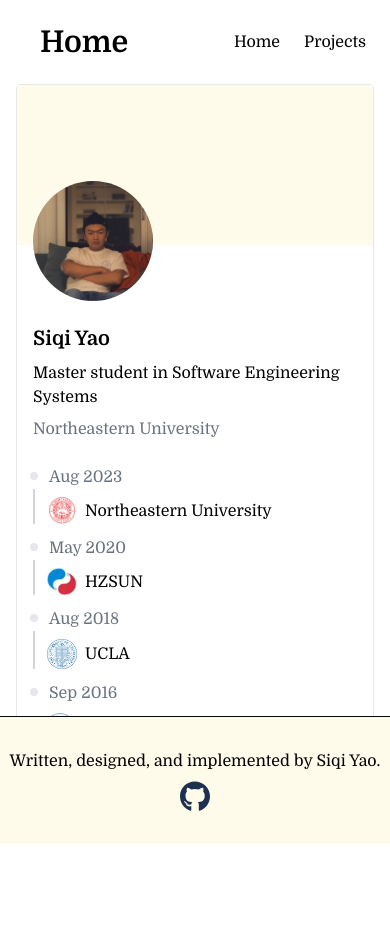
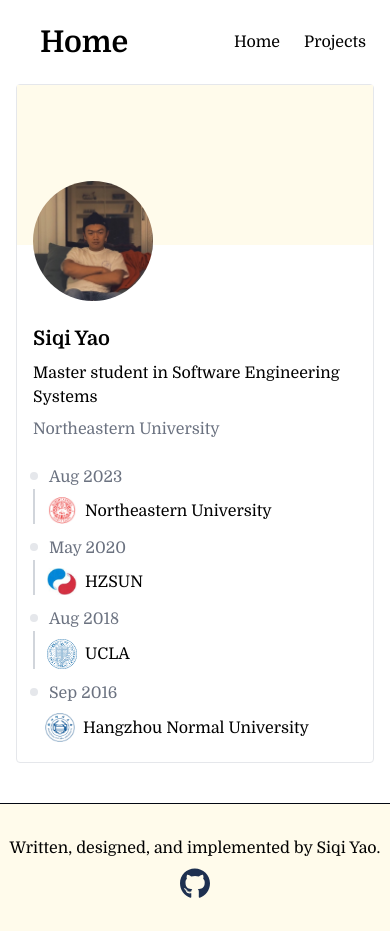
Before and after one commit to CKYWEB/siqiyao, a Next.js app: page / in a window 390 px wide. Before the commit the page ends 844 px from the top, so only its background shows below. Built offline with nearby package versions, Linux system fonts and the light colour scheme.

Commit message:
fix: footer style

```diff
--- a/app/layout.tsx
+++ b/app/layout.tsx
@@ -27,7 +27,7 @@ export default function RootLayout({
                   {children}
               </div>
           </div>
-          <Footer className="fixed bottom-0" />
+          <Footer className="mt-10 md:fixed md:bottom-0" />
       </body>
     </html>
   )
```
